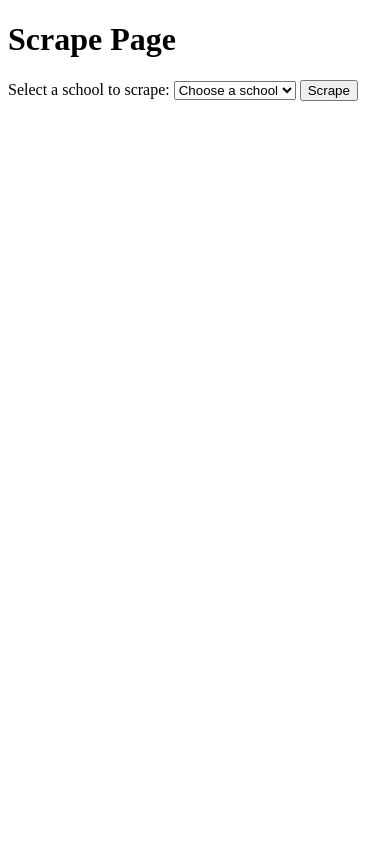
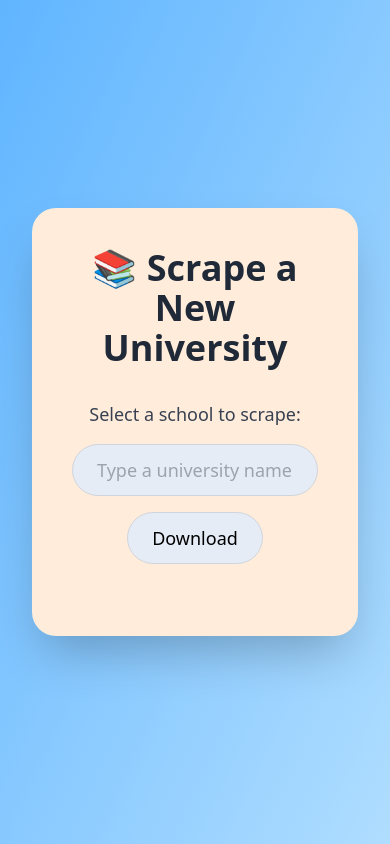
Before and after one commit to cdmackinnon/RMP-Dashboard, a Flask app: template templates/scrape.html in a window 390 px wide. Run offline with Flask 3, Linux system fonts and the light colour scheme; the template is opened without the code that fills it, so the values that code supplies are empty; parts of the project's set-up code (start-up, migrations or seed data) failed here and were passed over; some libraries are stand-ins or nearby versions.

Commit message:
Overhauled Scraping
Improved the UI and added an autocomplete search bar for colleges. Uses a loading wheel while the college is being scraped. Inserts colleges into the database after.

```diff
--- a/app.py
+++ b/app.py
@@ -165,37 +165,60 @@ def school_plot():
 
 @app.route("/scrape")
 def scrape_page():
+    return render_template("scrape.html")
+
+
+@app.route("/autocomplete-unscraped")
+def autocomplete_unscraped():
+    term = request.args.get("term", "")
     with db.engine.connect() as connection:
         result = connection.execute(
             text(
                 """
-                SELECT school_name, school_id
+                SELECT school_name
                 FROM schools
                 WHERE school_id NOT IN (
                     SELECT DISTINCT school_id
                     FROM instructors
-                );
+                )
+                AND school_name ILIKE :term
+                LIMIT 10
                 """
-            )
+            ),
+            {"term": f"%{term}%"},
         )
-        schools = [{"school_name": row[0], "school_id": row[1]} for row in result]
-
-    return render_template("scrape.html", schools=schools)
+        schools = [row[0] for row in result]
+    return jsonify(schools)
 
 
-@app.route("/scrape/<int:school_id>")
-def scrape(school_id):
+@app.route("/scrape_school", methods=["POST"])
+def scrape():
+    school_name = request.form.get("school_name")
+
+    if not school_name:
+        return jsonify({"error": "Missing school_id parameter"}), 400
+
     with db.engine.connect() as connection:
         result = connection.execute(
-            text("SELECT school_name FROM schools WHERE school_id = :school_id"),
-            {"school_id": school_id},
+            text(
+                """
+                    SELECT school_id
+                    FROM schools
+                    WHERE school_name
+                    ILIKE :school_name LIMIT 1
+                 """
+            ),
+            {"school_name": school_name},
         )
-        school_name = result.fetchone()[0]
+        row = result.fetchone()
+        if not row:
+            return jsonify({"error": f"School with name {school_name} not found"}), 404
+        school_id = row[0]
 
     # Call the scraping function
     user_scrape_request(school_id, school_name)
 
-    return f"Scraped {school_name} with ID {school_id}."
+    return jsonify({"message": f"Scraped {school_name} with ID {school_id}."})
 
 
 @app.route("/comparison")
--- a/templates/scrape.html
+++ b/templates/scrape.html
@@ -1,28 +1,109 @@
 {% extends "base.html" %}
 
 {% block head %}
-<h1>Scrape Page</h1>
+<script src="https://cdn.tailwindcss.com"></script> <!-- TailwindCSS -->
+<link href="https://unpkg.com/aos@2.3.4/dist/aos.css" rel="stylesheet"> <!-- AOS Animation CSS -->
 {% endblock %}
 
 {% block body %}
-<form method="GET" action="" onsubmit="event.preventDefault(); redirectToScrape();">
-  <label for="school-select">Select a school to scrape:</label>
-  <select id="school-select" name="school_id">
-    <option value="" disabled selected>Choose a school</option>
-    {% for school in schools|sort(attribute='school_name') %}
-      <option value="{{ school.school_id }}">{{ school.school_name }}</option>
-    {% endfor %}
-  </select>
-  <button type="submit">Scrape</button>
-</form>
 
+<div class="min-h-screen bg-gradient-to-br from-[#60B5FF] to-[#AFDDFF] flex items-center justify-center p-8">
+  <div class="bg-[#FFECDB] p-10 rounded-3xl shadow-2xl w-full max-w-2xl" data-aos="zoom-in">
+    <h2 class="text-4xl font-bold text-center text-gray-800 mb-8">📚 Scrape a New University</h2>
+
+    <div class="flex flex-col items-center gap-4">
+      <label for="school-search" class="text-lg font-medium text-gray-700">
+        Select a school to scrape:
+      </label>
+
+      <form onsubmit="event.preventDefault(); triggerScrape();" class="w-full max-w-2xl">
+        <div class="flex flex-col md:flex-row gap-4 justify-center items-center mb-8">
+          <input id="school-search" placeholder="Type a university name..."
+            class="border border-gray-300 rounded-full px-6 text-lg h-[52px] w-full bg-[#E5ECF6] transition" />
+          <button type="submit"
+            class="rounded-full px-6 text-lg h-[52px] border border-gray-300 bg-[#E5ECF6] focus:ring-[#FF9149] transition">
+            Download
+          </button>
+        </div>
+      </form>
+      <!-- Loading Wheel -->
+      <div id="loader" class="flex flex-col items-center justify-center mt-6 hidden">
+        <p class="text-gray-600 text-sm mb-2">This may take several minutes…</p>
+        <div class="animate-spin rounded-full h-12 w-12 border-t-4 border-blue-500"></div>
+      </div>
+    </div>
+  </div>
+</div>
+
+<style>
+  .ui-autocomplete {
+    /* Makes the autocomplete dropdown more rounded */
+    border-radius: 1rem;
+    /* Adds a subtle shadow */
+    box-shadow: 0 4px 6px rgba(0, 0, 0, 0.1);
+    background-color: #E5ECF6;
+  }
+
+  /* Space out this autocompleted schools */
+  .ui-menu-item {
+    padding: 0.25rem;
+    /* Smooth hover effect with a delay on color change */
+    transition: background-color 0.2s ease;
+    border-radius: 1rem;
+    outline: none;
+  }
+
+  /* Sets hover color */
+  .ui-menu-item:hover {
+    border-radius: 1rem;
+    background-color: #FF9149;
+    color: white;
+  }
+
+  /* Removes the default blue hover box */
+  .ui-menu-item-wrapper.ui-state-active {
+    border-radius: 1rem;
+    background-color: #FF9149 !important;
+    color: white !important;
+    outline: none !important;
+    border: none !important;
+  }
+</style>
+
+<script src="https://unpkg.com/aos@2.3.4/dist/aos.js"></script>
 <script>
-  function redirectToScrape() {
-    const select = document.getElementById("school-select");
-    const schoolId = select.value;
-    if (schoolId) {
-      window.location.href = `/scrape/${schoolId}`;
+  AOS.init();
+
+  $("#school-search").autocomplete({
+    source: "/autocomplete-unscraped",
+    minLength: 2,
+    select: function (event, ui) {
+      console.log("Selected school:", ui.item.value); // Log the selected item
+      $("#school-search").val(ui.item.value);
     }
+  });
+
+
+  function triggerScrape() {
+    const schoolName = $("#school-search").val();
+    if (!schoolName) return;
+    console.log("Scraping:", schoolName);
+
+    $("#loader").removeClass("hidden");
+
+    $.post("/scrape_school", { school_name: schoolName })
+      .done(function (data) {
+        console.log("Scrape successful:", data);
+        // Hide loading wheel when done
+        $("#loader").addClass("hidden");
+      })
+      .fail(function (jqXHR, textStatus, errorThrown) {
+        console.error("Error during scrape:", textStatus, errorThrown);
+        // Hide loading wheel if request fails
+        $("#loader").addClass("hidden");
+      });
   }
+
 </script>
+
 {% endblock %}
```
